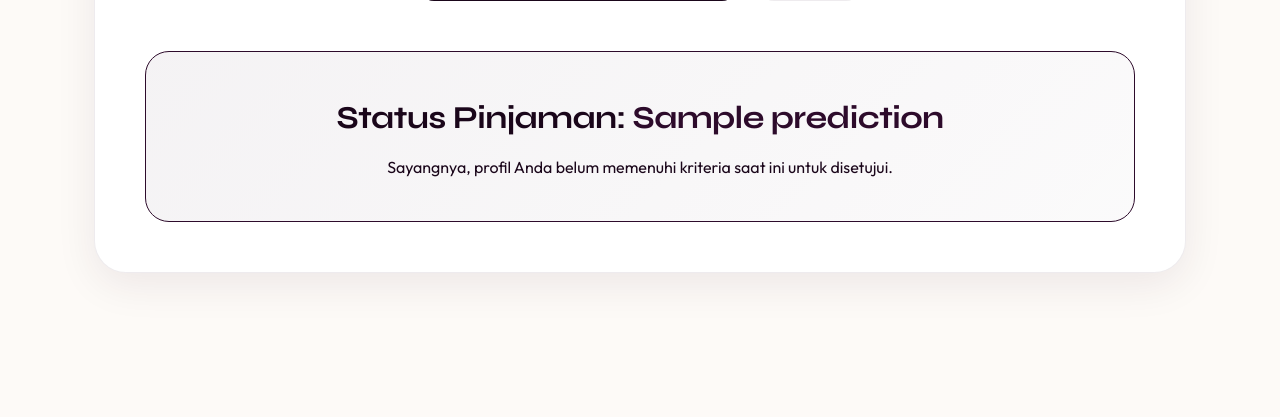
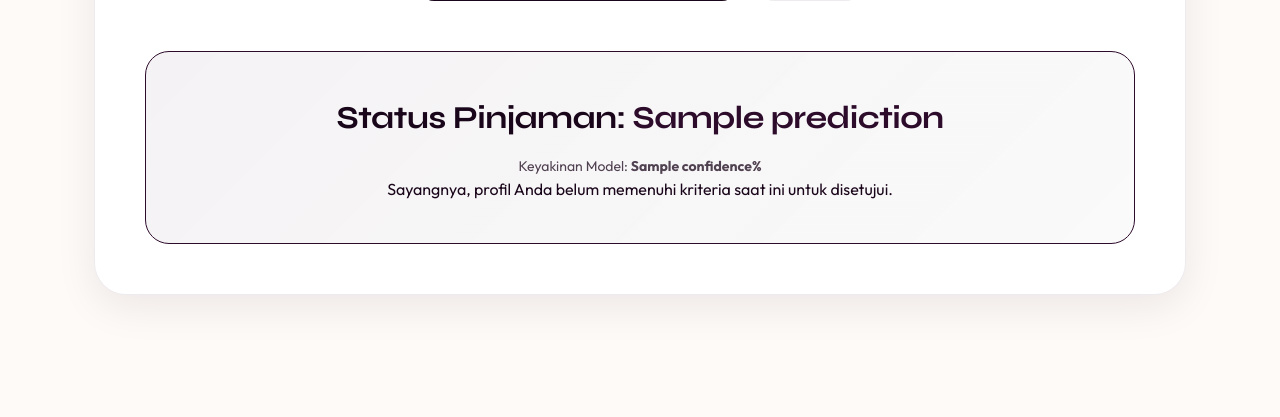
Before and after one commit to haniahumayra/loan-approval-project, a Flask app: template templates/index.html in a window 1280 px wide. Shown: the part 1904-2321 px from the top of the page. Run offline with Flask 2, Linux system fonts and the light colour scheme; the template is opened without the code that fills it: most values are stand-ins (such as "Sample title", 1, 10 or a date in 2020); parts of the project's set-up code (start-up, migrations or seed data) failed here and were passed over.

Commit message:
feat: add confidence score to prediction result

```diff
--- a/app.py
+++ b/app.py
@@ -46,16 +46,17 @@ def predict():
         }])
 
         prediction = model.predict(input_df)[0]
+        proba = model.predict_proba(input_df)[0]
 
-        print("RAW PREDICTION:", prediction)
-        print("TYPE:", type(prediction))
+        confidence = round(proba[1] * 100, 1)
 
         if prediction == 1 or str(prediction).lower() == "approved":
             result_text = "Disetujui"
         else:
             result_text = "Ditolak"
+            confidence = round(proba[0] * 100, 1)
 
-        return render_template('index.html', prediction=result_text, inputs=data)
+        return render_template('index.html', prediction=result_text, confidence=confidence, inputs=data)
 
     except Exception as e:
         print("ERROR:", e)
--- a/templates/index.html
+++ b/templates/index.html
@@ -125,6 +125,9 @@
                 {% if prediction %}
                 <div class="result-box {{ 'approved' if prediction == 'Disetujui' else 'rejected' }}" id="resultArea">
                     <h3>Status Pinjaman: <span class="{{ 'text-gold' if prediction == 'Disetujui' else 'text-p-mid' }}">{{ prediction }}</span></h3>
+
+                      <p style="font-size: 14px; opacity: 0.75; margin-top: 4px;">Keyakinan Model: <strong>{{ confidence }}%</strong></p>
+
                     <p>{{ 'Selamat! Profil Anda memenuhi kriteria berbasis AI kami untuk disetujui.' if prediction == 'Disetujui' else 'Sayangnya, profil Anda belum memenuhi kriteria saat ini untuk disetujui.' }}</p>
                 </div>
                 {% endif %}
```
